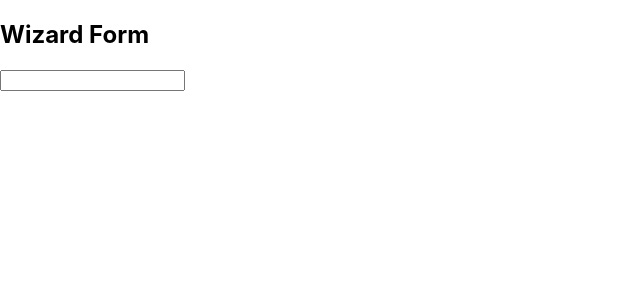
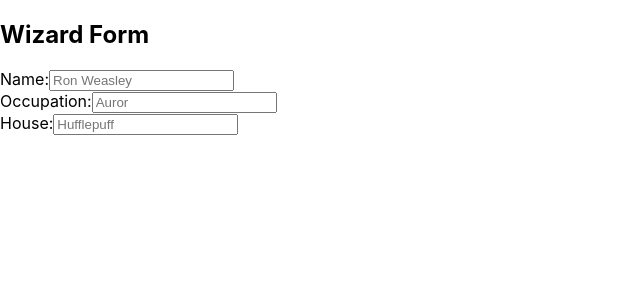
Before and after one commit to DigitalCraftsStudents/code-along-react-wizard-form, a React (Create React App) app: page / in a window 1280 px wide. Shown: the top 300 px of the page, without its empty margins (0-640 px from the left). Built offline with nearby package versions, Linux system fonts and the light colour scheme.

Commit message:
adds occupation field

```diff
--- a/src/components/WizardForm.jsx
+++ b/src/components/WizardForm.jsx
@@ -6,18 +6,47 @@ function WizardForm(props) {
     // 1st value is always your state variable
     // 2nd value is always the setState function (for updating the variable)
     const [name, setName] = useState('');
-
+    const [occupation, setOccupation] = useState('');
+    const [house, setHouse] = useState('');
     return (
         <section>
             <h1>Wizard Form</h1>
             <form>
+                <label>
+                    Name:
                     <input
+                        placeholder="Ron Weasley"
                         value={name}
                         onChange={(e) => {
                             console.log(e.target.value);
                             setName(e.target.value);
                         }}
                     />
+                </label>
+                <br />
+                <label>
+                    Occupation:
+                    <input
+                        placeholder="Auror"
+                        value={occupation}
+                        onChange={(e) => {
+                            console.log(e.target.value);
+                            setOccupation(e.target.value);
+                        }}
+                    />
+                </label>
+                <br />
+                <label>
+                    House:
+                    <input
+                        placeholder="Hufflepuff"
+                        value={house}
+                        onChange={(e) => {
+                            console.log(e.target.value);
+                            setHouse(e.target.value);
+                        }}
+                    />
+                </label>
             </form>
         </section>
     );
```
Lines whose indentation alone changed are shown as unchanged.
